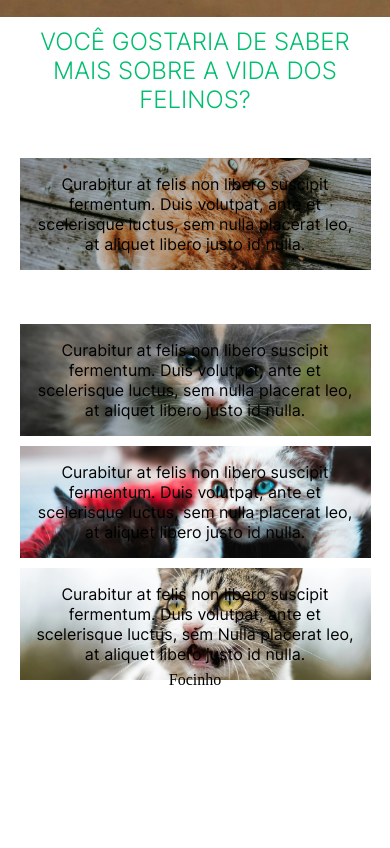
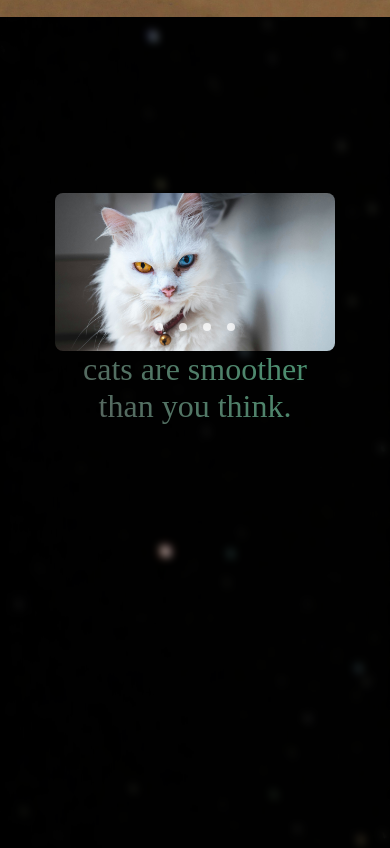
Before and after one commit to biancaliebetanz/clube_html, a plain HTML site: page index.html in a window 390 px wide. Shown: the part 847-1695 px from the top of the page. Drawn offline with Linux system fonts and the light colour scheme.

Commit message:
adicionando slider, fundo estrelado e ajustando responsividade

```diff
--- a/index.css
+++ b/index.css
@@ -18,14 +18,17 @@
     font-family: 'Rye-Regular';
     src: url(./src/fonts/Rye-Regular.ttf);
 }
+@font-face {
+    font-family: 'Tangerine' cursive;
+    src: url(./src/fonts/Tangerine-Bold.ttf);
+}
 
-@keyframes fadeOut {
-    0% {
-        opacity: 1;
-    }
-    100% {
-        opacity: 0;
-    }
+
+body {
+    background-image: url(./src/images/stars-black-bgd.jpg);
+    background-attachment: scroll;
+    background-size: cover;
+    backdrop-filter: blur(5px);
 }
 
 * {
@@ -38,16 +41,16 @@
     align-items: center;
     min-height: 100dvh;
     width: 90%;
-    padding: 10px 5%;
+    padding: 10rem 5%;
 }
 
 .header {
     height: 100vh;
-    width: 100%;
+    width: 90%;
     display: flex;
     flex-direction: column;
     align-items: center;
-    padding: 10px;
+    padding: 10px 5%;
     background-image: url(./src/images/green-back-unsplash.jpg);
     background-size: cover;
     background-position: center;
@@ -75,7 +78,7 @@
     color: #fff;
     font-family: 'Inter-Regular';
     font-weight: 400;
-    font-size: 1em;
+    font-size: 1rem;
 }
 
 .nav {
@@ -85,69 +88,19 @@
     justify-content: center;
     text-align: center;
     padding: 0px 10px;
-    height: 2em;
+    height: 2rem;
     width: 100%;
     background-color: transparent;
 }
 
 .nav a {
-    font-size: 1em;
+    font-size: 1rem;
     font-family: 'Inter-Bold';
     color:rgb(255, 255, 255);
     text-align: center;
     text-decoration: none;
 }
 
-.section-curiosidades h2 {
-    font-family: 'Inter-Light';
-    font-size: 1.5em;
-    font-weight: 400;
-    color: #00be6f;
-    text-transform: uppercase;
-    text-align: center;
-}
-
-.kittens-grid {
-    display: grid;
-    width: 100%;
-    grid-template-columns: repeat(4, 1fr);
-    grid-template-rows: 200px;
-    grid-gap: 10px;
-    font-family: 'Inter-Regular';
-    font-size: 1em;
-    font-weight: 200;
-    align-items: center;
-    text-align: center;
-}
-
-.kittens-grid > div {
-    padding: 1em;
-}
-
-.kittens-grid > div:nth-child(1){
-    background-image: url("./src/images/orange-cat-unsplash.jpg");
-    background-size: cover;
-    background-position: center;
-    background-repeat: no-repeat;
-}
-.kittens-grid > div:nth-child(2){
-    background-image: url("./src/images/green-eyed-cat-unsplash.jpg");
-    background-size: cover;
-    background-position: center;
-    background-repeat: no-repeat;
-}
-.kittens-grid > div:nth-child(3){
-    background-image: url("./src/images/kittens-unsplash.jpg");
-    background-size: cover;
-    background-position: center;
-    background-repeat: no-repeat;
-}
-.kittens-grid > div:nth-child(4){
-    background-image: url("./src/images/yellow-eyes-unsplash.jpg");
-    background-size: cover;
-    background-position: center;
-    background-repeat: no-repeat;
-}
 
 @media (max-width: 900px) {
     .flex-column {
@@ -157,52 +110,72 @@
     .flex-column h1 {
         font-size: 1.8em;
     }
+}
 
-    .kittens-grid {
-        grid-template-columns: repeat(2, 1fr);
+.container {
+    width: 80%;
+    padding: 1rem 10%;
+}
+
+@keyframes shine {
+    to {
+    background-position: 200% center;
     }
 }
 
-@media (max-width: 500px){
-    .kittens-grid {
-        grid-template-columns: repeat(1, 1fr);
-    }
+.container h2 {
+    animation: shine 10s linear infinite;
+    font-family: "Tangerine" cursive;
+    font-weight: 400;
+    font-size: 2rem;
+    background-image: linear-gradient(45deg, #63856d 0%, #585858 40%, #4a9a75 100%);
+    background-size: 200% auto;
+    background-clip: text;
+    text-align: center;
+    color: transparent;
+    width: 100%;
 }
 
-.flash-card{
+.slider-wrapper {
     position: relative;
-    perspective: 1000px;
+    max-width: 80dvw;
 }
 
-.card-inner{
-    transition: transform 1s;
-    transform-style: preserve-3d;
+.slider {
+    display: flex;
+    aspect-ratio: 16/9;
+    overflow-x: hidden;
+    scroll-snap-type: x mandatory;
+    scroll-behavior: smooth;
+    box-shadow: 0 1.5rem 3rem -0.75rem hsl(0, 0% 0%, 0.25);
+    border-radius: 0.5rem;
 }
 
-.flash-card:hover .card-inner {
-    transform: rotateY(-180deg);
+.slider img {
+    flex: 1 0 100%;
+    scroll-snap-align: start;
+    object-fit: cover;
 }
 
-.card-front, .card-back {
-    backface-visibility: hidden;
+.slider-nav {
+    display: flex;
+    column-gap: 1rem;
+    position: absolute;
+    bottom: 1.25rem;
+    left: 50%;
+    transform: translateX(-50%);
+    z-index: 1;
 }
 
-.card-front {
-    width: 100%;
-    height: 100%;
-    display: flex;
-    justify-content: center;
-    align-items: center;
-    position: absolute;
+.slider-nav a {
+    width: 0.5rem;
+    height: 0.5rem;
+    border-radius: 50%;
+    background-color: #fff;
+    opacity: 0.75;
+    transition: opacity ease 250ms;
 }
 
-.card-back {
-    position: absolute;
-    background-color: blue;
-    transform: rotateY(180deg);
+.slider-nav a:hover {
+    opacity: 1;
 }
-
-.img {
-    height: 100%;
-    width: 100%;
-}
--- a/index.html
+++ b/index.html
@@ -13,50 +13,32 @@
     <header class="header">
         <nav class="nav">
             <a href="">Home</a>
-            <a href="">Projetos</a>
-            <a href="">Portifolios</a>
+            <a href="">Projects</a>
+            <a href="">Contact</a>
         </nav>
         <div class="flex-column">
             <h1>Always Kitty</h1>
-            <p>Seja bem vindo ao nosso site!</p>
+            <p>Welcome to our website!</p>
         </div>
     </header>
     <main class="main">
-        <section class="section-curiosidades">
-            <h2>Você gostaria de saber mais sobre a vida dos felinos?</h2>
-            <div class="kittens-grid">
-                <div>
-                    <p>Curabitur at felis non libero suscipit fermentum. Duis volutpat, ante et scelerisque luctus, sem
-                        nulla placerat leo, at aliquet libero justo id nulla.</p>
+        <section class="container">
+            <div class="slider-wrapper">
+                <div class="slider">
+                    <img src="./src/images/heterocromia-unsplash.jpg" alt="cute cat" id="slide-1">
+                    <img src="./src/images/orange-cat-unsplash.jpg" alt="cute cat" id="slide-2">
+                    <img src="./src/images/yellow-eyes-unsplash.jpg" alt="cute cat" id="slide-3">
+                    <img src="./src/images/blue-eyed-kitten-unsplash.jpg" alt="cute cat" id="slide-4">
                 </div>
-                <div>
-                    <p>Curabitur at felis non libero suscipit fermentum. Duis volutpat, ante et scelerisque luctus, sem
-                        nulla placerat leo, at aliquet libero justo id nulla.</p>
-                </div>
-                <div>
-                    <p>Curabitur at felis non libero suscipit fermentum. Duis volutpat, ante et scelerisque luctus, sem
-                        nulla placerat leo, at aliquet libero justo id nulla.</p>
-                </div>
-                <div>
-                    <p>Curabitur at felis non libero suscipit fermentum. Duis volutpat, ante et scelerisque luctus, sem
-                        Nulla placerat leo, at aliquet libero justo id nulla.</p>
+                <div class="slider-nav">
+                    <a href="#slide-1"></a>
+                    <a href="#slide-2"></a>
+                    <a href="#slide-3"></a>
+                    <a href="#slide-4"></a>
                 </div>
             </div>
+            <h2>cats are smoother than you think.</h2>
         </section>
-
-        <div class="flash-card">
-            <div class="card-inner">
-                <div class="card-front">
-                Focinho
-                </div>
-                <div class="card-back">
-                    <p>Curabitur at felis non libero suscipit fermentum. Duis volutpat, ante et scelerisque luctus, sem
-                    nulla placerat leo, at aliquet libero justo id nulla. Integer at dui nec magna posuere
-                    fringilla. Nunc euismod bibendum augue. Cras nec ligula velit. Donec in laoreet leo.</p>
-                </div>
-            </div>
-
-        </div>
     </main>
     <footer></footer>
 </body>
```
Also changed, not shown: src/fonts/Tangerine-Bold.ttf (added), src/images/stars-black-bgd.jpg (added).
